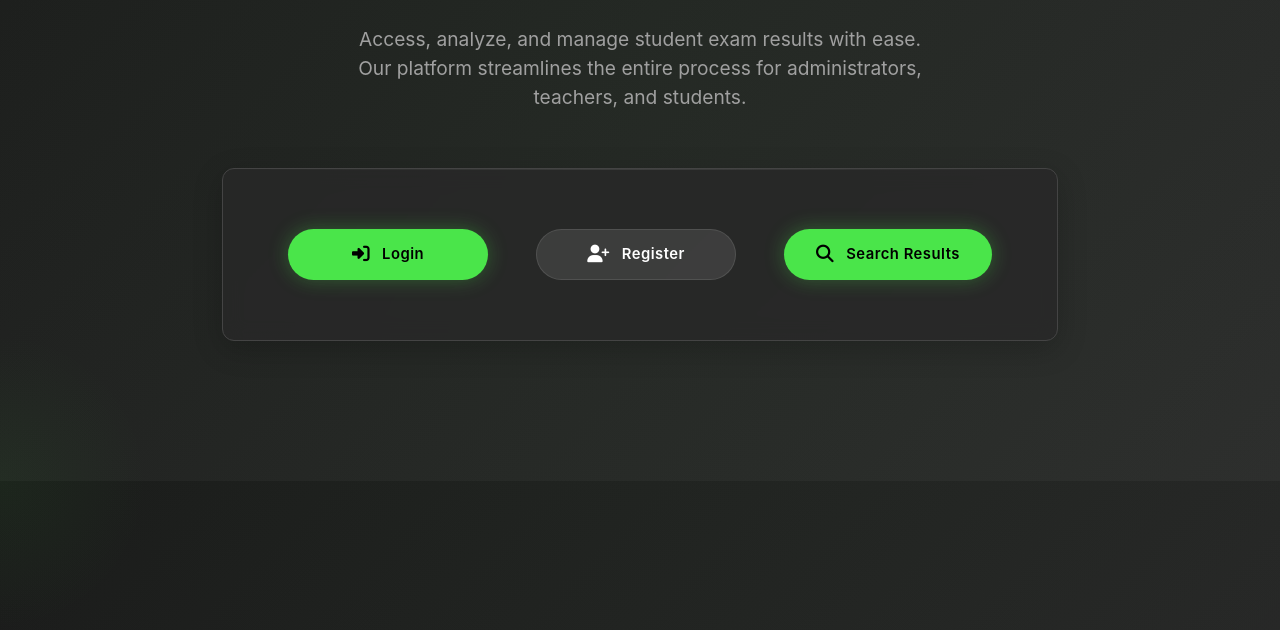
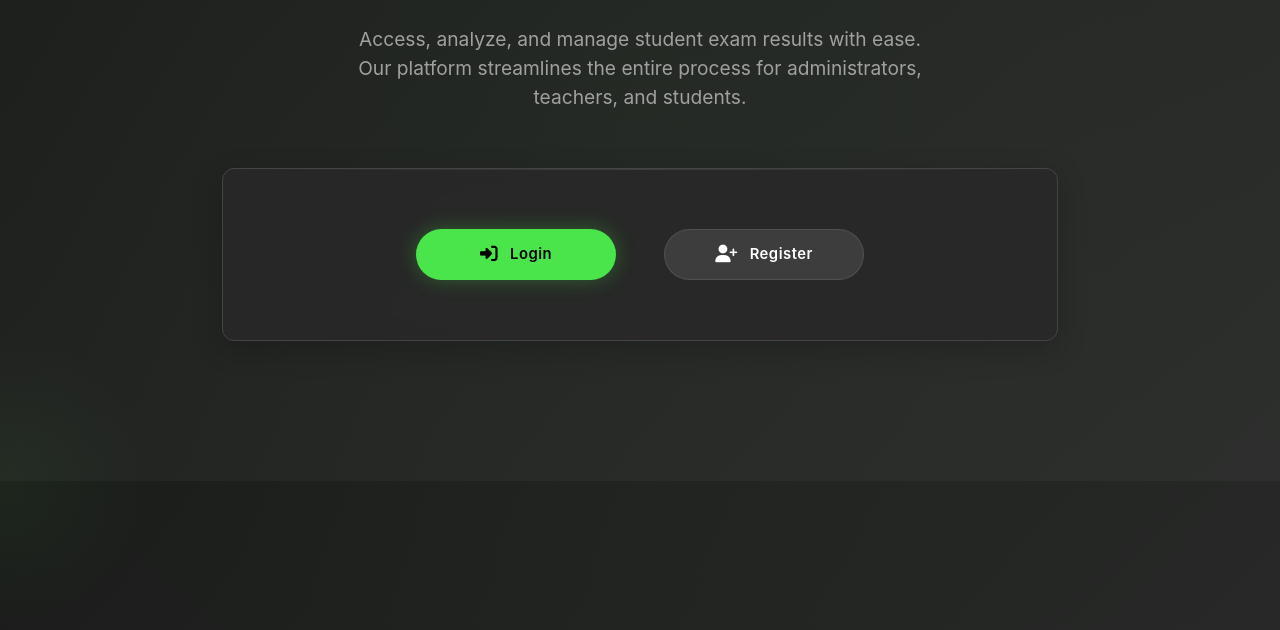
Before and after one commit to dadyutenga/Tanzania-Alevel-Olevel-results-management-system, a CodeIgniter 4 app: the page made by app/Views/welcome.php in a window 1280 px wide; the page is wider, and only the part inside the window is pictured. Shown: the part 319-949 px from the top of that part. Run offline with PHP 8.4 and a stand-in for CodeIgniter, Linux system fonts and the light colour scheme; the template is opened without the code that fills it, so the values that code supplies are empty; some libraries are stand-ins or nearby versions.

Commit message:
Remove search results button from welcome page

```diff
--- a/app/Views/welcome.php
+++ b/app/Views/welcome.php
@@ -259,9 +259,6 @@
                 <a href="<?= base_url('register') ?>" class="btn btn-secondary">
                     <i class="fas fa-user-plus"></i> Register
                 </a>
-                <a href="<?= base_url('public/results') ?>" class="btn btn-primary">
-                    <i class="fas fa-search"></i> Search Results
-                </a>
             </div>
         </div>
     </div>
```
